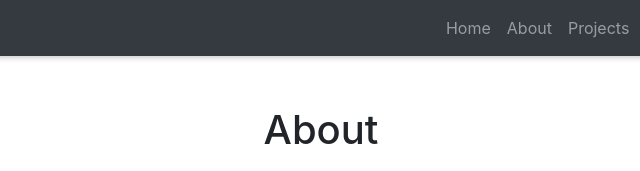
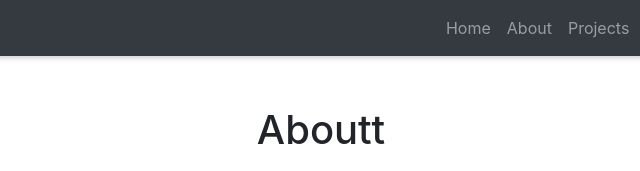
Before and after one commit to oromiehie/ebrahim.github.io, a plain HTML site: page index.html in a window 1280 px wide. Shown: the top 171 px of the page, 319-959 px from the left. Drawn offline with nearby package versions, Linux system fonts and the light colour scheme.

Commit message:
Add files via upload

```diff
--- a/index.html
+++ b/index.html
@@ -14,7 +14,7 @@
 
 <section id='about' class="about-section">
   <div class="container">
-    <h2>About</h2>
+    <h2>Aboutt</h2>
     <img src="images/about/1.jpg" alt="About Me" class="profile-picture">
 		<div class="profile-links">
 					<a href="https://scholar.google.com/citations?user=NQS--zoAAAAJ&hl=en&oi=ao" target="_blank">Google Scholar</a>
```
